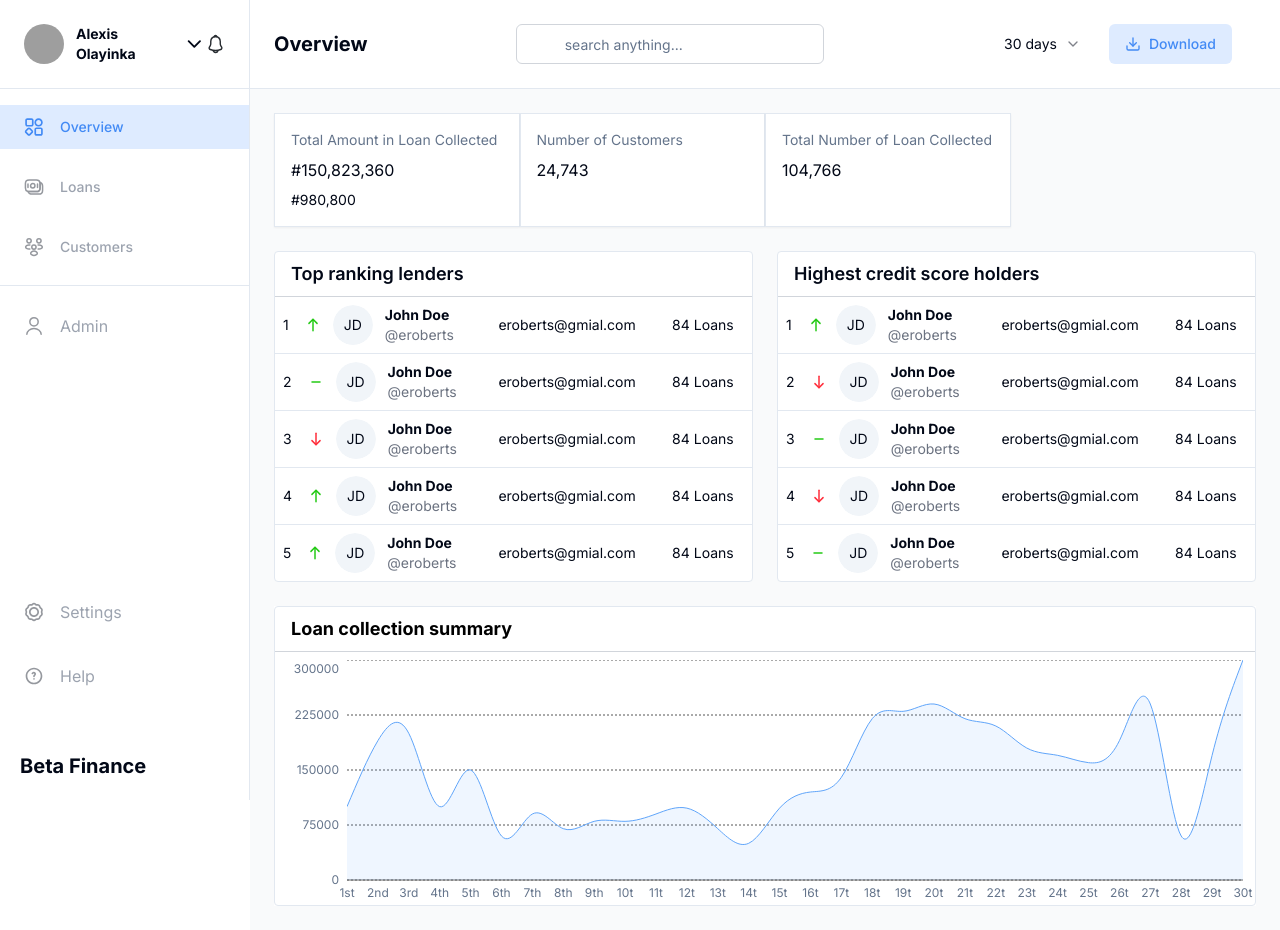
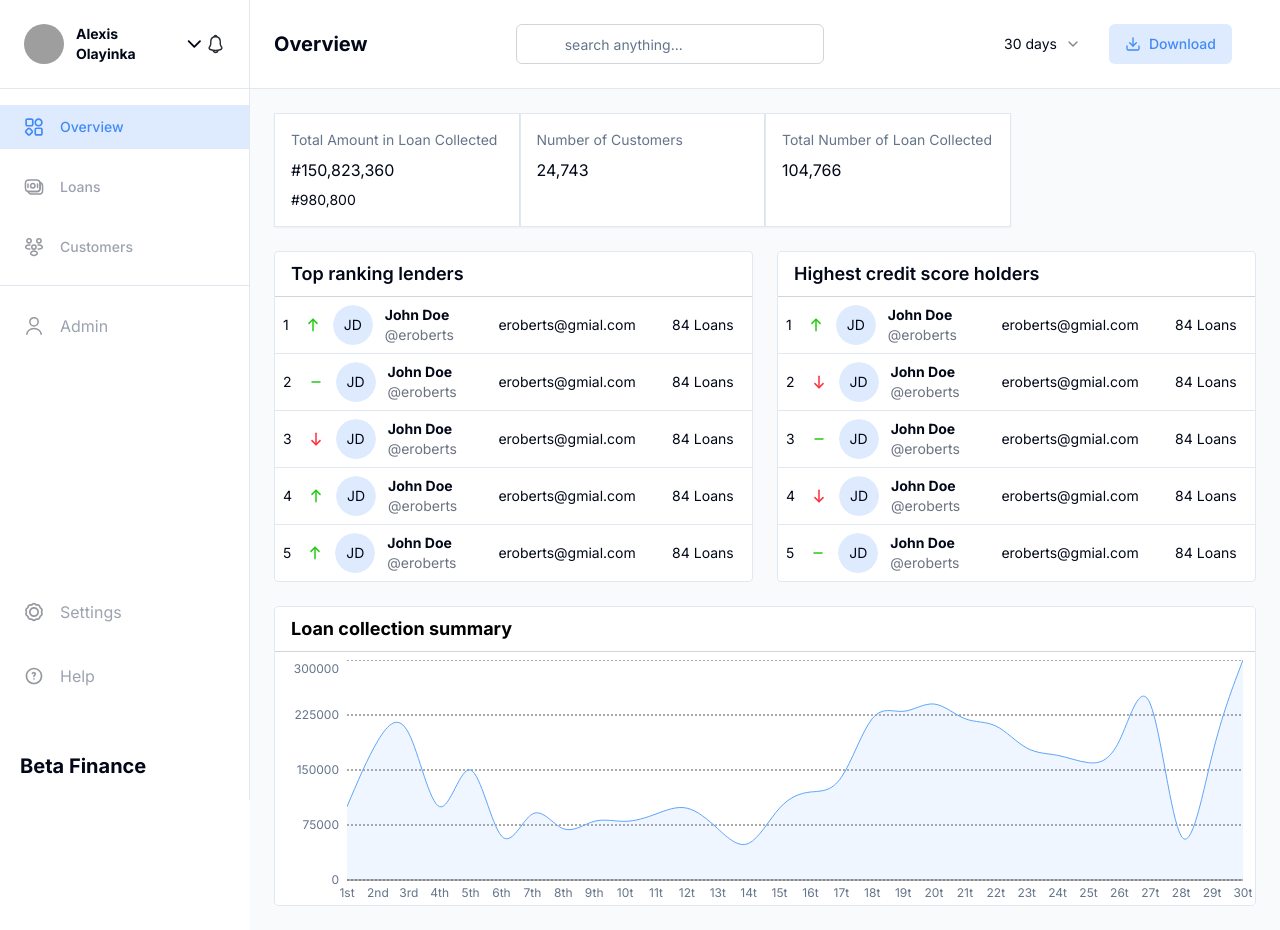
Before and after one commit to JosephKeswet/admin-betafinance, a Next.js app: page / in a window 1280 px wide. Built offline with nearby package versions, Linux system fonts and the light colour scheme; grey boxes are pictures that could not be loaded.

Commit message:
style: changed avatar initials bg-color

```diff
--- a/src/app/loans/page.tsx
+++ b/src/app/loans/page.tsx
@@ -1,7 +1,11 @@
 import React from "react";
 
 const Loans = () => {
-  return <div>page</div>;
+  return (
+  <div>
+
+  </div>
+  );
 };
 
 export default Loans;
--- a/src/app/page.tsx
+++ b/src/app/page.tsx
@@ -20,8 +20,8 @@ export default function Home() {
       <div className="">
         <div className="grid grid-cols-2 md:grid-cols-4  xl:grid-cols-4 2xl:grid-cols-5">
           {overview_items.overview_head.map((item, index) => (
-          <Card key={index} className='col-span-1 rounded-xs'>
-            <CardHeader className=''>
+            <Card key={index} className="col-span-1 rounded-xs">
+              <CardHeader className="">
                 <CardDescription>{item.title}</CardDescription>
               </CardHeader>
               <CardContent>
@@ -33,29 +33,28 @@ export default function Home() {
             </Card>
           ))}
         </div>
-        <div className='flex flex-col gap-6'>
-        <div className='grid grid-cols-1 md:grid-cols-2 gap-6 mt-6'>
+        <div className="flex flex-col gap-6">
+          <div className="grid grid-cols-1 md:grid-cols-2 gap-6 mt-6">
             {table.map((table, tableIndex) => (
               <div key={tableIndex} className="bg-white border-[1px] rounded">
                 <h2 className="text-lg font-semibold border-b-[1px] border-gray-300 p-2 pl-4">
                   {table.table_name}
                 </h2>
                 <Table className="">
-              <TableBody className=''>
+                  <TableBody className="">
                     {table.rows.map((item, rowIndex) => (
-                  <TableRow className='mx-4' key={rowIndex}>
+                      <TableRow className="mx-4" key={rowIndex}>
                         <TableCell>
                           <div className="flex items-center gap-4">
                             <div>
                               <p>{item.holder.id}</p>
                             </div>
-                        <Image
-                          src={item.holder.icon}
-                          alt="Icon"
-                        />
-                        <span className="bg-primary rounded-full h-8 w-8 flex items-center justify-center">
+                            <Image src={item.holder.icon} alt="Icon" />
+                            <span className="rounded-full h-8 w-8 flex items-center justify-center">
                               <Avatar>
-                <AvatarFallback>{item.holder.initial}</AvatarFallback>
+                                <AvatarFallback className='bg-primary-light'>
+                                  {item.holder.initial}
+                                </AvatarFallback>
                               </Avatar>
                             </span>
                             <div>
@@ -78,7 +77,7 @@ export default function Home() {
               </div>
             ))}
           </div>
-        <div className='bg-white'>
+          <div className="bg-white">
             <Chart />
           </div>
         </div>
```
Lines whose indentation alone changed are shown as unchanged.
